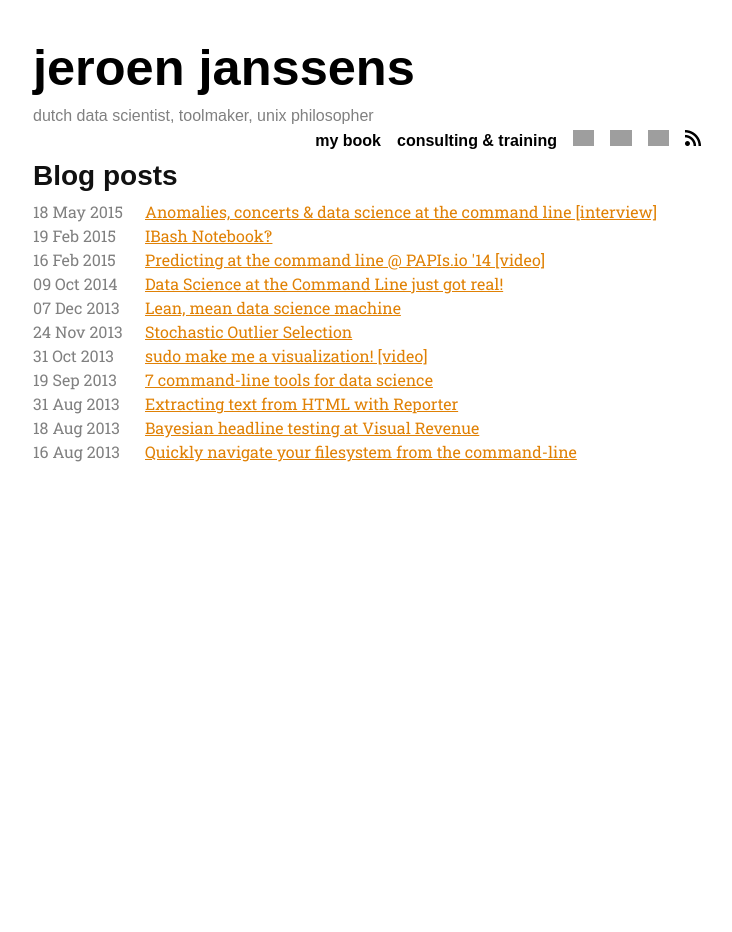
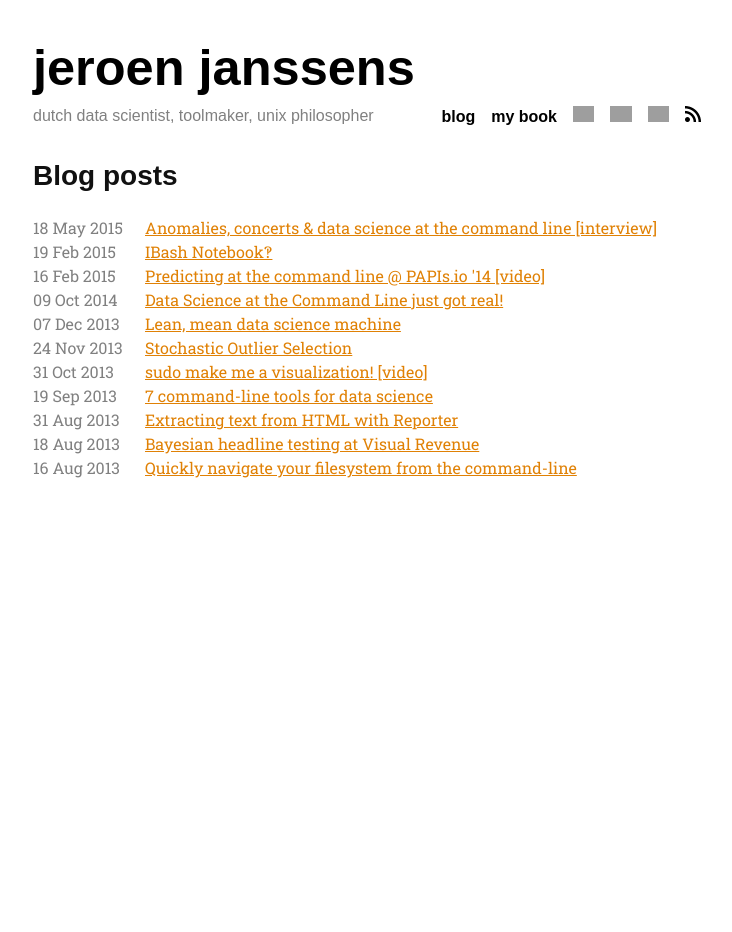
Before and after one commit to jeroenjanssens/jeroenjanssens.github.io, a Jekyll site: the page built from blog/index.html, in a window 1280 px wide. Shown: the whole page, without its empty margins (271-1003 px from the left). Built offline with Jekyll 4.4.1, drawn with Linux system fonts in a browser that asks for light colours; some web fonts are replaced; Markdown is read by kramdown in place of the engine named in the settings; grey boxes are pictures that could not be loaded.

Commit message:
Added blog to menu

```diff
--- a/_layouts/default.html
+++ b/_layouts/default.html
@@ -55,8 +55,8 @@
         <div id="description">{{ site.description }}</div>
         <div id="social">
           <ul>
+            <li><a href="/blog">Blog</a></li>
             <li><a href="http://datascienceatthecommandline.com">My Book</a></li>
-            <li><a href="/consulting-and-training">Consulting &amp; Training</a></li>
             <li><a href="http://twitter.com/jeroenhjanssens/"><img class="icon" title="Twitter" alt="Twitter" src="/img/icon-twitter.png" /></a></li>
             <li><a href="http://www.linkedin.com/in/jeroenjanssens"><img class="icon" title="LinkedIn" alt="LinkedIn" src="/img/icon-linkedin.png" /></a></li>
             <li><a href="http://github.com/jeroenjanssens/"><img class="icon" title="Github" alt="Github" src="/img/icon-github.png" /></a></li>
--- a/blog/index.html
+++ b/blog/index.html
@@ -4,6 +4,7 @@
 ---
 <div id="home">
 	<h2>Blog posts</h2>
+  <p></p>
 	<ul class="posts">
 		{% for post in site.posts %}
 		<li>
```
Also changed, not shown: 13 other files.
